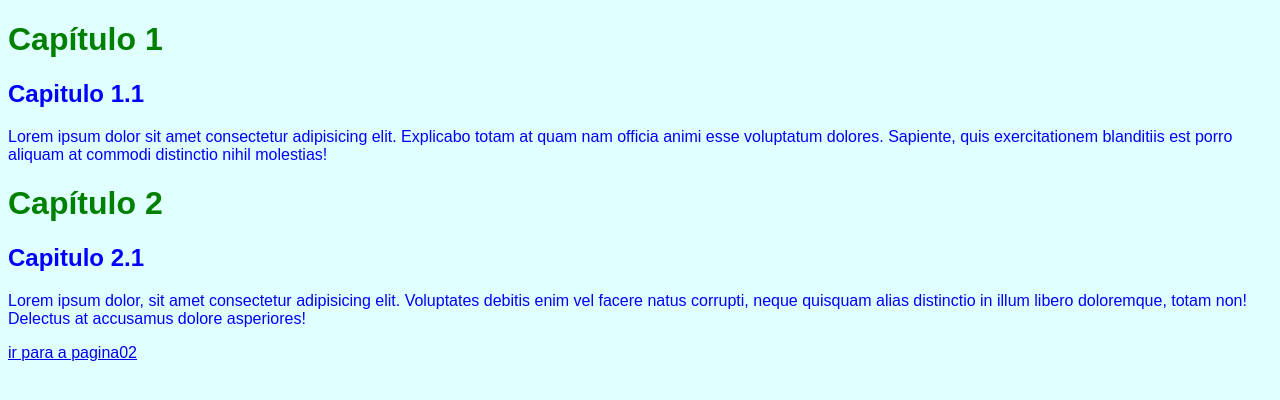
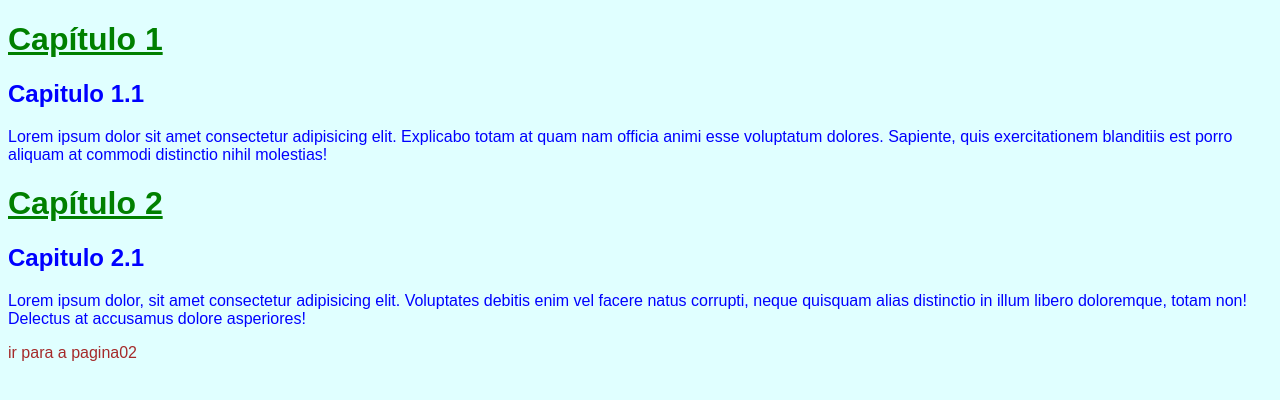
Before and after one commit to rlgustavo/Html-css, a plain HTML site: page Html-Css/Exercicios/ex015/index.html in a window 1280 px wide. Drawn offline with Linux system fonts and the light colour scheme.

Commit message:
ola mundo

```diff
--- a/Html-Css/Exercicios/ex015/style.css
+++ b/Html-Css/Exercicios/ex015/style.css
@@ -8,4 +8,10 @@ body {
 
 h1 {
   color: green;
+  text-decoration: underline;
 }
+
+a {
+  color: brown;
+  text-decoration: none;
+}
```
